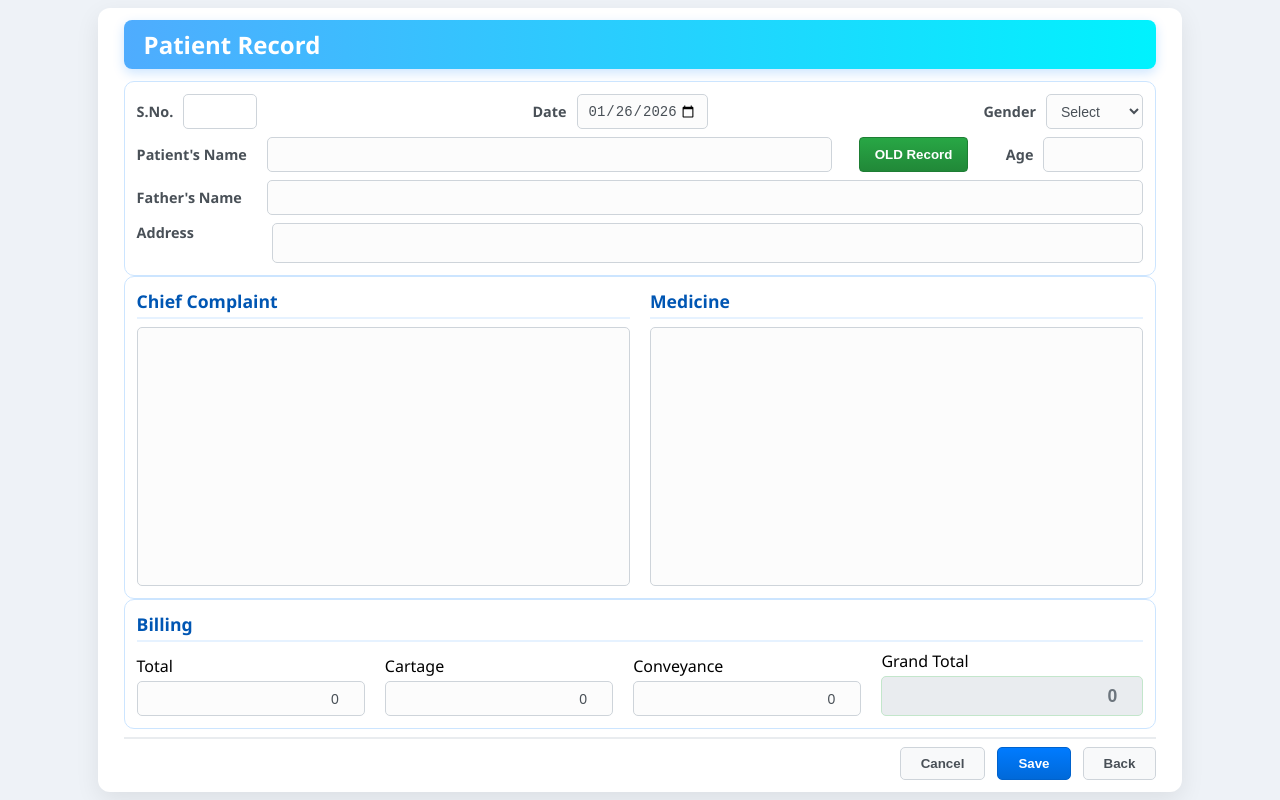
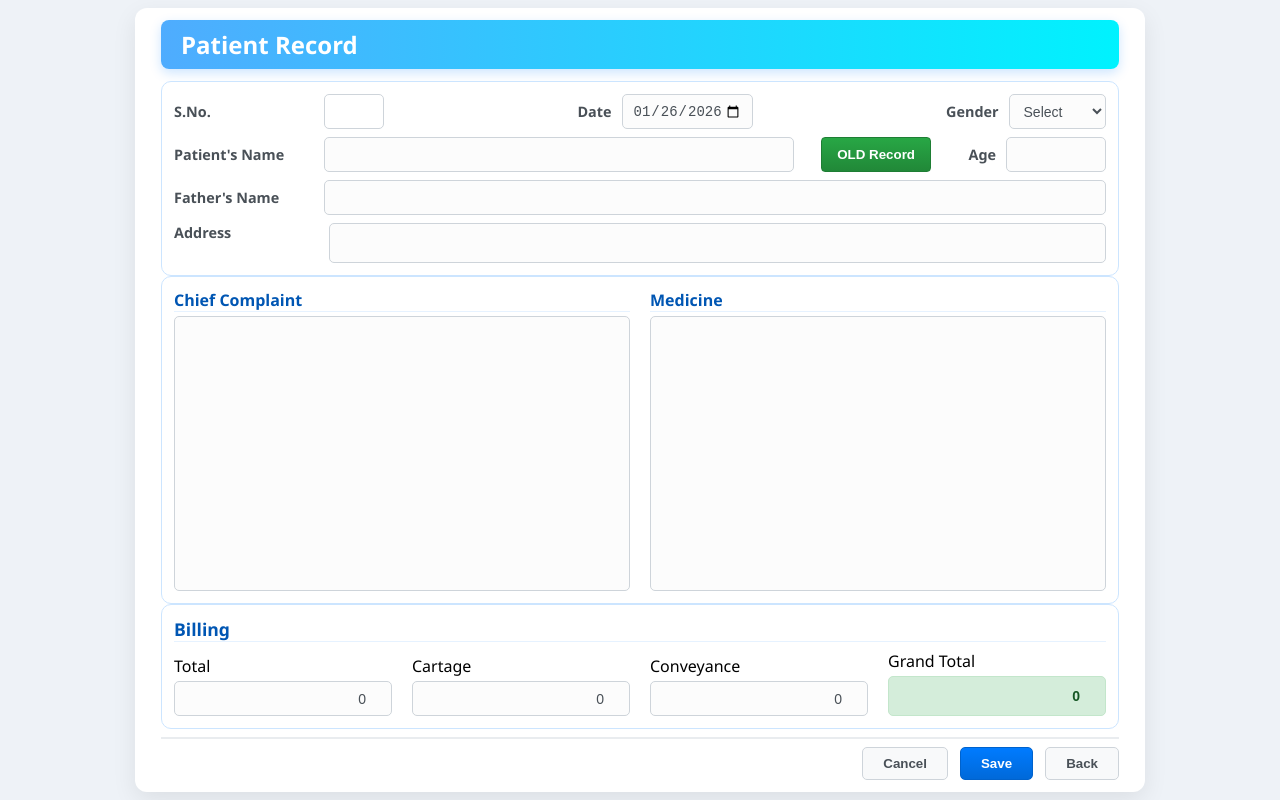
Before and after one commit to sahilcingh/Patient-Record-App, a React (Vite) app in the folder frontend/: page / in a window 1280 px wide. Built offline with nearby package versions, Linux system fonts and the light colour scheme; no server answers.

Commit message:
Block size fixed.

```diff
--- a/frontend/src/App.css
+++ b/frontend/src/App.css
@@ -8,7 +8,6 @@ body {
   background-color: #eef2f7;
   margin: 0;
   padding: 0;
-  /* FORCE FULL SCREEN - NO SCROLLING */
   height: 100vh;
   width: 100vw;
   overflow: hidden;
@@ -19,25 +18,24 @@ body {
 
 .app {
   width: 100%;
-  max-width: 1100px; /* Slightly wider to fit content comfortably */
+  max-width: 1100px;
   height: 100%;
-  padding: 1vh; /* Tiny padding around the edge */
+  padding: 1vh;
 }
 
 .card {
   background: #ffffff;
-  padding: 1.5vh 2vw; /* Dynamic padding based on viewport */
+  padding: 1.5vh 2vw;
   border-radius: 12px;
   box-shadow: 0 8px 24px rgba(0, 0, 0, 0.08);
-  /* Card takes full height available */
   height: 98vh;
   display: flex;
   flex-direction: column;
 }
 
-/* HEADER - Fixed Height */
+/* HEADER */
 .header {
-  flex: 0 0 auto; /* Don't grow or shrink */
+  flex: 0 0 auto;
   display: flex;
   justify-content: space-between;
   align-items: center;
@@ -52,16 +50,16 @@ body {
 .header h1 { margin: 0; font-size: 1.5rem; font-weight: 600; }
 .date { font-weight: 600; color: #e3f2fd; font-size: 0.9rem; }
 
-/* FORM CONTAINER - Flex to fill space */
+/* FORM CONTAINER */
 #patientForm {
   display: flex;
   flex-direction: column;
-  flex: 1; /* Take all remaining height */
-  justify-content: space-between; /* Space out sections evenly */
-  overflow: hidden; /* Prevent internal scrolling */
+  flex: 1;
+  justify-content: space-between;
+  overflow: hidden;
 }
 
-/* SECTIONS - Flexible Height */
+/* SECTIONS */
 .section {
   padding: 1.5vh;
   background-color: #ffffff;
@@ -72,23 +70,12 @@ body {
   justify-content: center;
 }
 
-h2, h3 {
-  margin-top: 0;
-  color: #0056b3;
-  font-size: 1.1rem;
-  margin-bottom: 1vh;
-  border-bottom: 2px solid #e6f2ff;
-  padding-bottom: 0.5vh;
-  font-weight: 600;
+.patient-data-box {
+  flex: 0 0 auto;
+  gap: 1vh;
 }
 
-/* =========================================
-   SECTION 1: PATIENT DATA (Fixed Height usually, but flex just in case)
-   ========================================= */
-.patient-data-box {
-  flex: 0 0 auto; /* Keep this compact */
-  gap: 1vh;
-}
+/* ================= ALIGNMENT & LAYOUT ================= */
 
 .form-row {
   display: flex;
@@ -103,149 +90,181 @@ h2, h3 {
   gap: 10px;
 }
 
-/* LABELS */
-.input-group label, .form-row > label {
+/* STRICT ALIGNMENT CLASS:
+   This ensures S.No, Patient, Father, and Address labels are ALL
+   exactly 140px wide. This forces the input boxes to start at the
+   exact same vertical line on the left side.
+*/
+.aligned-label {
+    min-width: 140px;
+    display: inline-block;
+    font-weight: 600;
+    color: #495057;
+    white-space: nowrap;
+    font-size: 0.9rem;
+}
+
+/* Normal Labels (Date, Gender, Age) */
+.input-group label {
   font-weight: 600;
   color: #495057;
-  white-space: nowrap;
   font-size: 0.9rem;
 }
 
-/* Strict Alignment Classes */
-.aligned-label { min-width: 120px; display: inline-block; }
-.fixed-left { width: 120px; flex-shrink: 0; }
-.fixed-left input { width: 100%; }
+/* Container Widths */
+.fixed-left { width: auto; flex-shrink: 0; }
 .col-date { margin-left: auto; margin-right: auto; }
 .fixed-right { width: 160px; flex-shrink: 0; justify-content: flex-end; }
 .fixed-right select, .fixed-right input { width: 100px; }
-.grow { flex: 1; display: flex; }
+.grow { flex: 1; display: flex; position: relative; } /* Relative for dropdown */
 .grow input { width: 100%; }
 
-/* BUTTON */
-.nav-button {
-  padding: 0 15px;
-  height: 35px; /* Slightly smaller to fit screen */
-  background: linear-gradient(to bottom, #28a745, #218838);
-  border: 1px solid #1e7e34;
-  color: white;
-  border-radius: 4px;
-  cursor: pointer;
-  font-weight: 600;
-  white-space: nowrap;
-  display: flex;
-  align-items: center;
+/* ================= DROPDOWN MENU ================= */
+.autocomplete-wrapper {
+    position: relative;
+    width: 100%;
 }
 
-/* ADDRESS - Needs to Flex */
-.address-row {
-    display: flex;
-    align-items: flex-start;
-    flex: 1; /* Grow to fill section */
-}
-.address-box {
-    flex: 1;
-    height: 5vh; /* Dynamic height */
-    min-height: 30px;
-    resize: none;
+.suggestions-list {
+    position: absolute;
+    top: 100%;
+    left: 0;
+    right: 0;
+    background: white;
+    border: 1px solid #ced4da;
+    border-radius: 0 0 5px 5px;
+    box-shadow: 0 4px 6px rgba(0,0,0,0.1);
+    max-height: 150px;
+    overflow-y: auto;
+    z-index: 1000;
+    list-style: none;
+    padding: 0;
+    margin: 0;
 }
 
-/* =========================================
-   SECTION 2: COMPLAINT/MEDICINE (Must Flex the most)
-   ========================================= */
-.two-col {
-    display: grid;
-    grid-template-columns: 1fr 1fr;
-    gap: 20px;
-    flex: 1; /* This section grows to fill blank space */
-    min-height: 0; /* Allow shrinking */
+.suggestions-list li {
+    padding: 8px 10px;
+    cursor: pointer;
+    border-bottom: 1px solid #eee;
+    font-size: 13px;
+    color: #333;
 }
 
-.two-col > div {
-    display: flex;
-    flex-direction: column;
-    height: 100%;
+.suggestions-list li:hover {
+    background-color: #e9ecef;
+    color: #007bff;
 }
 
-.large-box {
-    width: 100%;
-    flex: 1; /* Take all available height in this section */
-    resize: none;
-    min-height: 40px; /* Prevent total collapse */
+/* ================= MODAL RESTORATION (Exact Match to Screenshot) ================= */
+.modal-overlay {
+    position: fixed; top: 0; left: 0; width: 100%; height: 100%;
+    background: rgba(0,0,0,0.5);
+    display: none; justify-content: center; align-items: center;
+    z-index: 1000;
 }
 
-/* =========================================
-   SECTION 3: BILLING
-   ========================================= */
-.billing-section {
-    flex: 0 0 auto; /* Keep compact */
+.modal-content {
+    background: white;
+    padding: 20px;
+    border-radius: 8px;
+    width: 700px;
+    max-width: 95%;
+    box-shadow: 0 4px 15px rgba(0,0,0,0.2);
 }
 
-.grid.billing {
-  display: grid;
-  grid-template-columns: repeat(4, 1fr);
-  gap: 20px;
-  align-items: end;
-  width: 100%;
+.modal-header {
+    display: flex; justify-content: space-between; align-items: center;
+    margin-bottom: 15px;
+    border-bottom: 1px solid #eee; /* Thin subtle line */
+    padding-bottom: 10px;
 }
 
-.billing .field {
-  display: flex;
-  flex-direction: column;
-  gap: 0.5vh;
+.modal-header h3 {
+    color: #007bff; /* Standard Blue */
+    font-size: 1.2rem;
+    margin: 0;
+    border: none;
 }
 
-.highlight input {
-  background-color: #d4edda;
-  border-color: #c3e6cb;
-  color: #155724;
-  font-weight: 700;
-  font-size: 1.1rem;
-  height: 40px;
+/* Table container with rounded corners like image */
+.table-container {
+    border: 1px solid #dee2e6;
+    border-radius: 5px;
+    overflow: hidden;
 }
 
-/* =========================================
-   INPUT STYLES
-   ========================================= */
-input, select, textarea {
-  padding: 5px 10px;
-  border: 1px solid #ced4da;
-  background-color: #fcfcfc;
-  border-radius: 5px;
-  font-size: 14px;
-  color: #495057;
-  height: 35px; /* Compact height */
+.history-table {
+    width: 100%;
+    border-collapse: collapse;
+    background: white;
 }
 
-input:focus, select:focus, textarea:focus {
-  outline: none; border-color: #4facfe; box-shadow: 0 0 0 3px rgba(79, 172, 254, 0.25);
+/* Header Row - Light Blue Background */
+.history-table th {
+    background-color: #eef6fc; /* Light blue match */
+    color: #1e88e5; /* Darker blue text */
+    font-weight: 600;
+    padding: 12px 15px;
+    text-align: left;
+    border-bottom: 1px solid #dee2e6;
 }
-input[readOnly] { background-color: #e9ecef; color: #6c757d; cursor: not-allowed; }
+
+/* Data Rows */
+.history-table td {
+    padding: 10px 15px;
+    text-align: left;
+    border-bottom: 1px solid #eee;
+    color: #333;
+}
+
+/* Select Button Style */
+.select-btn {
+    background-color: white;
+    border: 1px solid #ced4da;
+    color: #555;
+    padding: 5px 15px;
+    border-radius: 4px;
+    font-size: 0.85rem;
+    font-weight: 600;
+    cursor: pointer;
+    transition: all 0.2s;
+}
+
+.select-btn:hover {
+    background-color: #f8f9fa;
+    border-color: #adb5bd;
+}
+
+.close-modal { font-size: 24px; cursor: pointer; border: none; background: none; color: #aaa; }
+.close-modal:hover { color: #555; }
+
+/* ================= OTHER SECTIONS ================= */
+.address-row { display: flex; align-items: flex-start; flex: 1; }
+.address-box { flex: 1; height: 5vh; min-height: 30px; resize: none; }
+
+.two-col { display: grid; grid-template-columns: 1fr 1fr; gap: 20px; flex: 1; min-height: 0; }
+.two-col > div { display: flex; flex-direction: column; height: 100%; }
+.large-box { width: 100%; flex: 1; resize: none; min-height: 40px; }
+h3 { margin-top: 0; color: #0056b3; font-size: 1rem; margin-bottom: 0.5vh; border-bottom: 1px solid #e6f2ff; }
+
+/* Billing */
+.billing-section { flex: 0 0 auto; }
+.grid.billing { display: grid; grid-template-columns: repeat(4, 1fr); gap: 20px; align-items: end; width: 100%; }
+.billing .field { display: flex; flex-direction: column; gap: 0.5vh; }
+.highlight input { background-color: #d4edda; border-color: #c3e6cb; color: #155724; font-weight: 700; height: 40px; }
+h2 { margin: 0 0 1vh 0; color: #0056b3; font-size: 1.1rem; border-bottom: 1px solid #e6f2ff; }
+
+/* Footer */
+.footer { flex: 0 0 auto; display: flex; justify-content: space-between; margin-top: 1vh; padding-top: 1vh; border-top: 2px solid #e9ecef; }
+
+/* Inputs & Buttons */
+input, select, textarea { padding: 5px 10px; border: 1px solid #ced4da; background-color: #fcfcfc; border-radius: 5px; font-size: 14px; color: #495057; height: 35px; }
+input:focus, select:focus, textarea:focus { outline: none; border-color: #4facfe; box-shadow: 0 0 0 3px rgba(79, 172, 254, 0.25); }
 .right-align { text-align: right; }
 
-/* =========================================
-   FOOTER
-   ========================================= */
-.footer {
-  flex: 0 0 auto; /* Don't grow */
-  display: flex;
-  justify-content: space-between;
-  margin-top: 1vh;
-  padding-top: 1vh;
-  border-top: 2px solid #e9ecef;
-}
-
-button {
-  padding: 8px 20px; margin-left: 12px; border: none; border-radius: 5px; cursor: pointer; font-weight: 600; background-color: #f8f9fa; color: #495057; border: 1px solid #ced4da;
-}
+button { padding: 8px 20px; margin-left: 12px; border: none; border-radius: 5px; cursor: pointer; font-weight: 600; background-color: #f8f9fa; color: #495057; border: 1px solid #ced4da; }
 button.primary { background: linear-gradient(to bottom, #007bff, #0069d9); color: white; border: 1px solid #0062cc; }
 button.danger { background: linear-gradient(to bottom, #dc3545, #c82333); color: white; border: 1px solid #bd2130; margin-left: 0; }
+.nav-button { padding: 0 15px; height: 35px; background: linear-gradient(to bottom, #28a745, #218838); border: 1px solid #1e7e34; color: white; border-radius: 4px; cursor: pointer; font-weight: 600; white-space: nowrap; display: flex; align-items: center; }
+
 .hidden { display: none; }
-
-/* MODAL (Unchanged) */
-.modal-overlay { position: fixed; top: 0; left: 0; width: 100%; height: 100%; background: rgba(0,0,0,0.6); display: none; justify-content: center; align-items: center; z-index: 1000; backdrop-filter: blur(3px); }
-.modal-content { background: white; padding: 25px; border-radius: 12px; width: 650px; max-width: 95%; }
-.modal-header { display: flex; justify-content: space-between; align-items: center; margin-bottom: 20px; border-bottom: 2px solid #e9ecef; padding-bottom: 10px; }
-.history-table { width: 100%; border-collapse: separate; border-spacing: 0; border: 1px solid #dee2e6; border-radius: 8px; overflow: hidden; }
-.history-table th, .history-table td { padding: 12px 15px; text-align: left; border-bottom: 1px solid #dee2e6; }
-.history-table th { background-color: #e3f2fd; color: #0056b3; font-weight: 600; }
-.close-modal { font-size: 28px; cursor: pointer; border: none; background: none; color: #adb5bd; }
--- a/frontend/src/App.jsx
+++ b/frontend/src/App.jsx
@@ -28,24 +28,23 @@ function App() {
 
             {/* ROW 1: S.No | Date | Gender */}
             <div className="form-row">
-              {/* S.No */}
               <div className="input-group fixed-left">
-                <label>S.No.</label>
+                {/* ALIGNED: S.No */}
+                <label className="aligned-label">S.No.</label>
                 <input
                   type="text"
                   id="sno"
                   readOnly
                   className="right-align"
+                  style={{width: "60px"}}
                 />
               </div>
 
-              {/* Date */}
               <div className="input-group col-date">
                 <label>Date</label>
                 <input type="date" id="visitDate" />
               </div>
 
-              {/* Gender */}
               <div className="input-group fixed-right">
                 <label>Gender</label>
                 <select id="sex" required>
@@ -56,17 +55,23 @@ function App() {
               </div>
             </div>
 
-            {/* ROW 2: Patient Name | OLD Record | Age */}
+            {/* ROW 2: Patient Name (With Dropdown) | OLD Record | Age */}
             <div className="form-row">
-              {/* Patient Name - Added aligned-label */}
               <div className="input-group grow">
+                {/* ALIGNED: Patient Name */}
                 <label className="aligned-label">Patient's Name</label>
+
+                {/* AUTOCOMPLETE WRAPPER */}
+                <div className="autocomplete-wrapper">
                     <input
                       type="text"
                       id="patientNameInput"
                       name="patientName"
+                      autoComplete="off"
                       required
                     />
+                    <ul id="suggestionsList" className="suggestions-list hidden"></ul>
+                </div>
               </div>
 
               <button type="button" id="oldRecordBtn" className="nav-button">
@@ -87,20 +92,16 @@ function App() {
 
             {/* ROW 3: Father's Name */}
             <div className="form-row">
-              {/* Father Name - Added aligned-label */}
               <div className="input-group grow">
+                {/* ALIGNED: Father Name */}
                 <label className="aligned-label">Father's Name</label>
-                <input
-                  type="text"
-                  id="fatherNameInput"
-                  name="fatherName"
-                />
+                <input type="text" id="fatherNameInput" name="fatherName" />
               </div>
             </div>
 
             {/* ROW 4: Address */}
             <div className="form-row address-row">
-              {/* Address - Added aligned-label */}
+              {/* ALIGNED: Address */}
               <label className="aligned-label">Address</label>
               <textarea id="address" className="address-box" required />
             </div>
@@ -120,7 +121,7 @@ function App() {
           </div>
 
           {/* ================= BILLING ================= */}
-          <section className="section">
+          <section className="section billing-section">
             <h2>Billing</h2>
 
             <div className="grid billing">
@@ -162,7 +163,7 @@ function App() {
         </form>
       </div>
 
-      {/* History Modal */}
+      {/* History Modal - UPDATED LAYOUT */}
       <div id="historyModal" className="modal-overlay">
         <div className="modal-content">
           <div className="modal-header">
@@ -170,6 +171,7 @@ function App() {
             <button type="button" className="close-modal" id="closeModalBtn">&times;</button>
           </div>
           <div className="modal-body">
+            <div className="table-container">
                 <table className="history-table">
                 <thead>
                     <tr>
@@ -186,6 +188,7 @@ function App() {
           </div>
         </div>
       </div>
+    </div>
   );
 }
 
```
Lines whose indentation alone changed are shown as unchanged.
